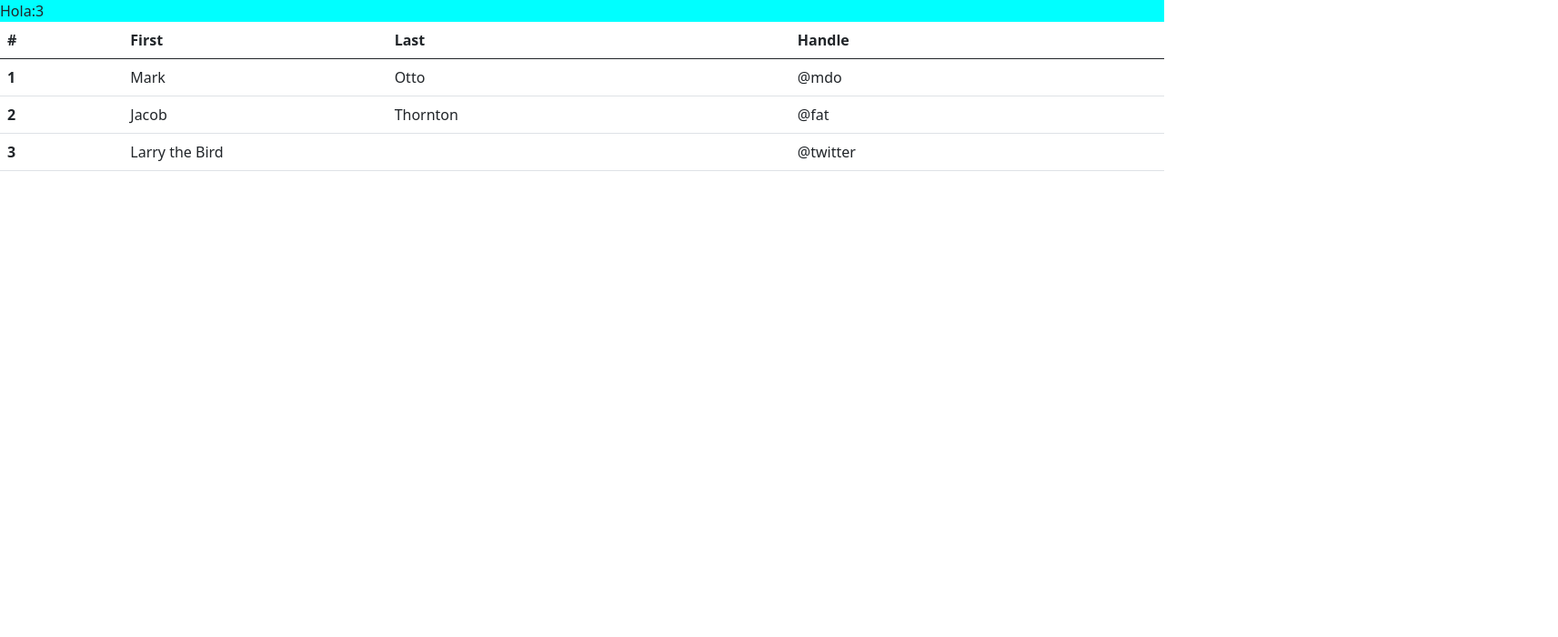
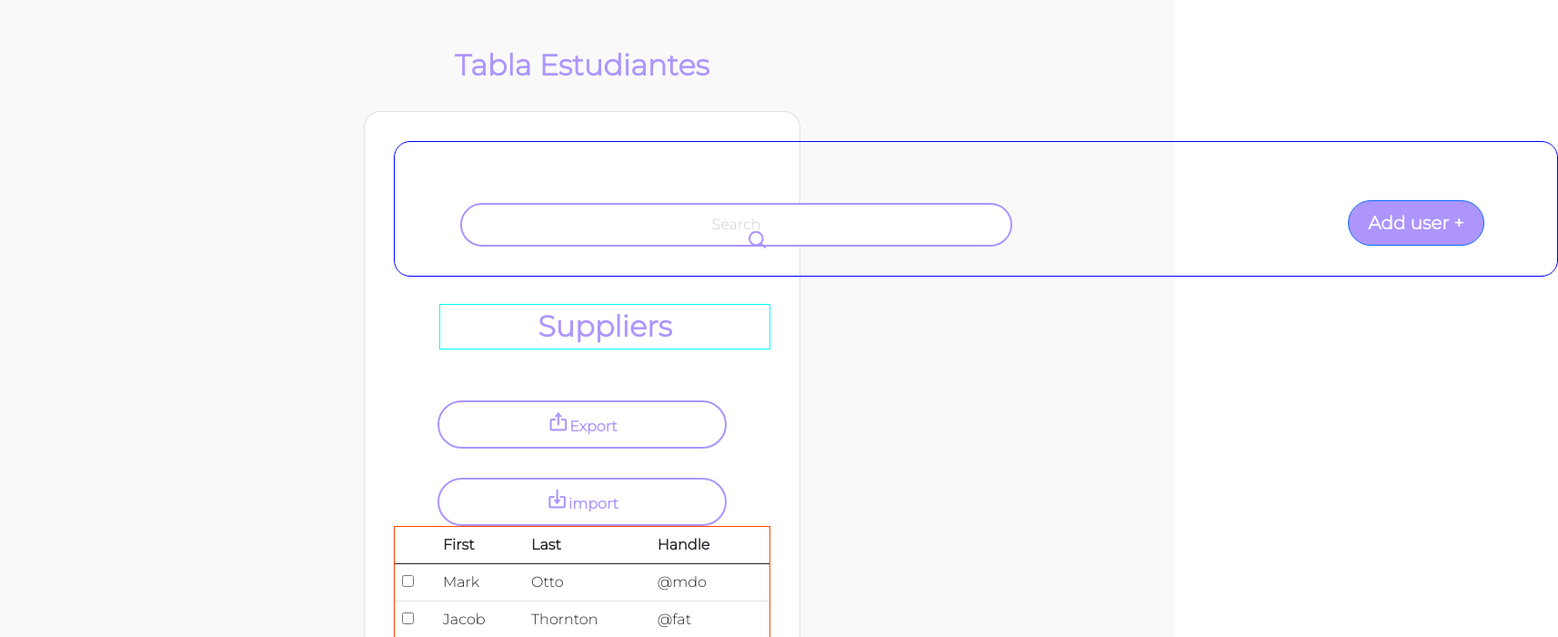
Before and after one commit to dannac53/Automata, a React (Vite) app in the folder automata/: page / in a window 1280 px wide. Shown: the top 700 px of the page at 91% size, 1713 px wide, since content can reach past the window. Built offline with nearby package versions, Linux system fonts and the light colour scheme.

Commit message:
add table more or less

```diff
--- a/automata/index.html
+++ b/automata/index.html
@@ -3,6 +3,7 @@
   <head>
     <meta charset="UTF-8" />
     <link href="https://cdn.jsdelivr.net/npm/bootstrap@5.0.2/dist/css/bootstrap.min.css" rel="stylesheet" integrity="sha384-EVSTQN3/azprG1Anm3QDgpJLIm9Nao0Yz1ztcQTwFspd3yD65VohhpuuCOmLASjC" crossorigin="anonymous">
+    <link href='https://unpkg.com/boxicons@2.1.4/css/boxicons.min.css' rel='stylesheet'>
     <link rel="icon" type="image/svg+xml" href="/vite.svg" />
     <meta name="viewport" content="width=device-width, initial-scale=1.0" />
     <title>Vite + React</title>
--- a/automata/src/App.jsx
+++ b/automata/src/App.jsx
@@ -1,4 +1,4 @@
-
+import './App.css';
 import { BrowserRouter, Routes, Route } from "react-router-dom";
 import Formulario from "./formulario/Formulario";
 import Home from "./home/Home"
--- a/automata/src/formulario/Formulario.jsx
+++ b/automata/src/formulario/Formulario.jsx
@@ -1,6 +1,5 @@
 import { Formik, Form, Field } from "formik";
 import { Link } from "react-router-dom";
-import "./Formulario.css";
 
 const validacion = document.getElementById("validacion");
 const inputs = document.querySelectorAll("#validacion input");
--- a/automata/src/home/Home.css
+++ b/automata/src/home/Home.css
@@ -1,11 +1,110 @@
-*{
-    padding: 0px;
+* {
+  margin: 0;
+  padding: 0;
 }
 
-div{
-background-color: aqua;
+.contents {
+  display: flex;
+  align-items: center;
+  justify-content: center;
+  padding: 3rem;
+  font-family: "Montserrat", sans-serif;
+  border: 1px solid black;
 }
 
-.table{
-    background-color: #fff;
+.tarjeta {
+  background: #f9f9f9;
+  border: 1px solid blueviolet;
+  border-radius: 10px;
+  justify-items: auto;
+  clear: both;
 }
+
+.desplegables {
+  border: 1px solid magenta;
+  padding: 10px;
+
+}
+.form-select{
+
+}
+.seccion {
+  padding: 3rem;
+  width: 80rem;
+  border-radius: 18px;
+  padding: 2rem;
+  border: 1px solid blue;
+}
+.search {
+  position: relative;
+  margin-left: 40px;
+  margin-top: 35px;
+  align-items: center;
+  text-align: center;
+  border-radius: 100px;
+  padding: 10px;
+  border: 2px solid #ad95fd;
+}
+.tabla {
+  border: 1px solid orangered;
+
+}
+
+.search:focus {
+  outline: none;
+}
+.search:hover {
+  border: 2px solid #ad95fd;
+  box-shadow: inset 0 0 5px #ad95fd, 0 0 10px #ad95fd;
+}
+#icon {
+  color: #ad95fd;
+  position: absolute;
+  display: block;
+  left: 420px;
+  top: 130px;
+}
+
+#adduser {
+  float: right;
+  text-align: center;
+  width: 150px;
+  height: 50px;
+  border-radius: 100px;
+  background-color: #ad95fd;
+}
+
+.title {
+  float: left;
+  margin-left: 50px;
+  margin-top: 30px;
+  border: 1px solid cyan;
+}
+
+#import {
+  padding: 10px;
+  border-radius: 100px;
+  border: 2px solid #ad95fd;
+  float: right;
+}
+#export {
+  padding: 10px;
+  border-radius: 100px;
+  border: 2px solid #ad95fd;
+  float: right;
+}
+
+#import:hover {
+  background-color: #ad95fd;
+  color: #fff;
+}
+
+#export:hover {
+  background-color: #ad95fd;
+  color: #fff;
+}
+
+#adduser:hover {
+  background-color: #fff;
+  color: #ad95fd;
+}
--- a/automata/src/home/Home.jsx
+++ b/automata/src/home/Home.jsx
@@ -1,12 +1,35 @@
 import "./Home.css";
+
 const Home = () => {
   return (
-    <div>
-      Hola:3
-      <table class="table">
+    <div className="all row">
+      <header className="col-12">Tabla Estudiantes</header>
+      <div className="card col-12">
+        <div className="seccion">
+          <input
+            className="search col-6"
+            type="text"
+            name=""
+            id=""
+            placeholder="Search"
+          />
+          <i class="bx bx-search bx-sm" id="icon"></i>
+          <button className="btn-primary btn-lg" id="adduser">
+            Add user +
+          </button>
+        </div>
+        <header className="title"> Suppliers</header>
+        <button id="export">
+          <i class="bx bx-export bx-sm"></i>Export
+        </button>
+        <button id="import">
+          <i class="bx bx-import bx-sm"></i>import
+        </button>
+        <div className="tabla">
+          <table className="table">
             <thead>
               <tr>
-            <th scope="col">#</th>
+                <th scope="col"></th>
                 <th scope="col">First</th>
                 <th scope="col">Last</th>
                 <th scope="col">Handle</th>
@@ -14,25 +37,33 @@ const Home = () => {
             </thead>
             <tbody>
               <tr>
-            <th scope="row">1</th>
+                <th scope="col">
+                  <input type="checkbox" />
+                </th>
                 <td>Mark</td>
                 <td>Otto</td>
                 <td>@mdo</td>
               </tr>
               <tr>
-            <th scope="row">2</th>
+                <th scope="col">
+                  <input type="checkbox" />
+                </th>
                 <td>Jacob</td>
                 <td>Thornton</td>
                 <td>@fat</td>
               </tr>
               <tr>
-            <th scope="row">3</th>
+                <th scope="col">
+                  <input type="checkbox" />
+                </th>
                 <td colspan="2">Larry the Bird</td>
                 <td>@twitter</td>
               </tr>
             </tbody>
           </table>
         </div>
+      </div>
+    </div>
   );
 };
 export default Home;
```
Also changed, not shown: automata/src/App.css (renamed from automata/src/formulario/Formulario.css). Lines whose indentation alone changed are shown as unchanged.
